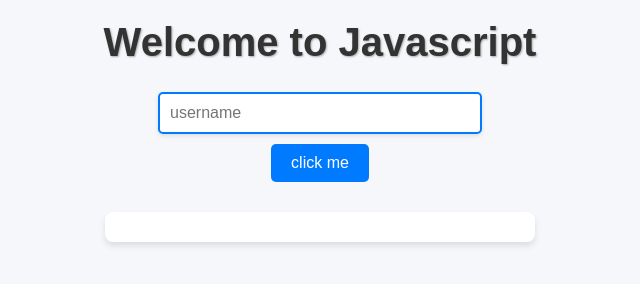
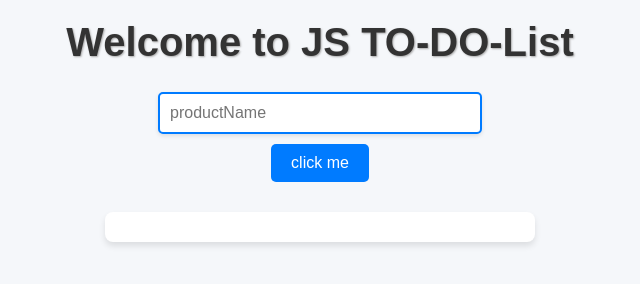
Before and after one commit to pooja-yadav-py/javaScript_SmallProjects, a plain HTML site: page index.html in a window 1280 px wide. Shown: the whole page, without its empty margins (320-960 px from the left). Drawn offline with Linux system fonts and the light colour scheme.

Commit message:
code update

```diff
--- a/index.html
+++ b/index.html
@@ -83,9 +83,9 @@
     </style>
 </head>
 <body>
-    <h1>Welcome to Javascript</h1>
+    <h1>Welcome to JS TO-DO-List</h1>
 
-    <input type="text" id="username" placeholder="username" name="useername" value=""/>
+    <input type="text" id="username" placeholder="productName" name="productName" value=""/>
 
     <button class="btn">click me</button>
 
```
